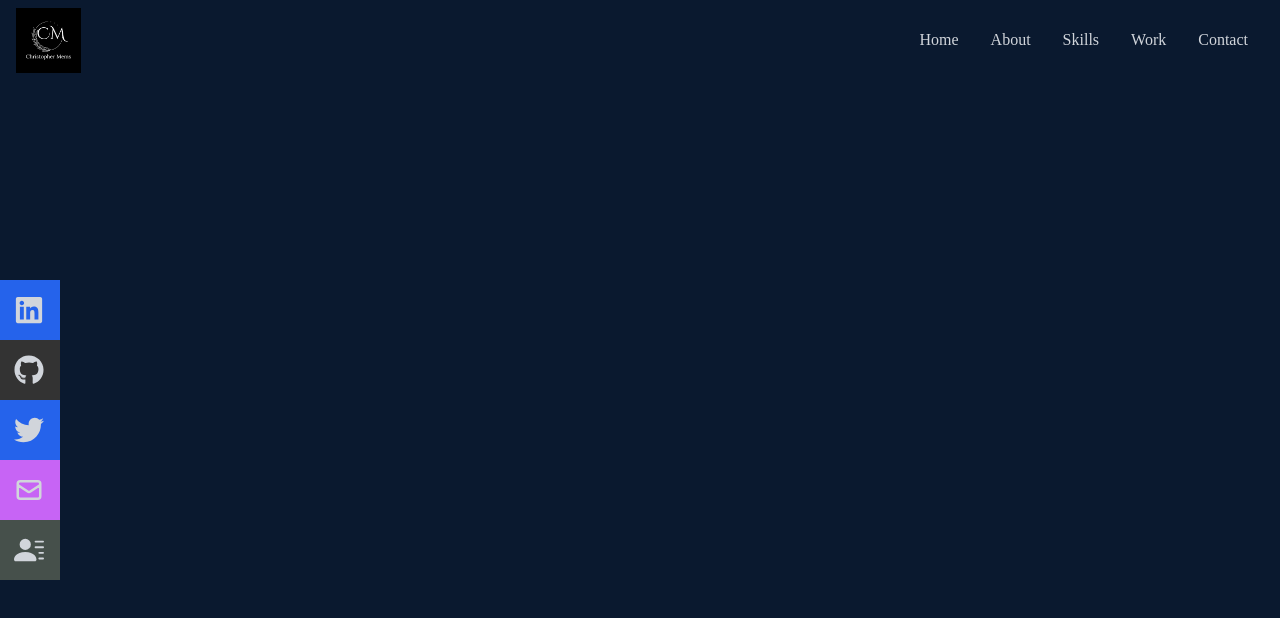
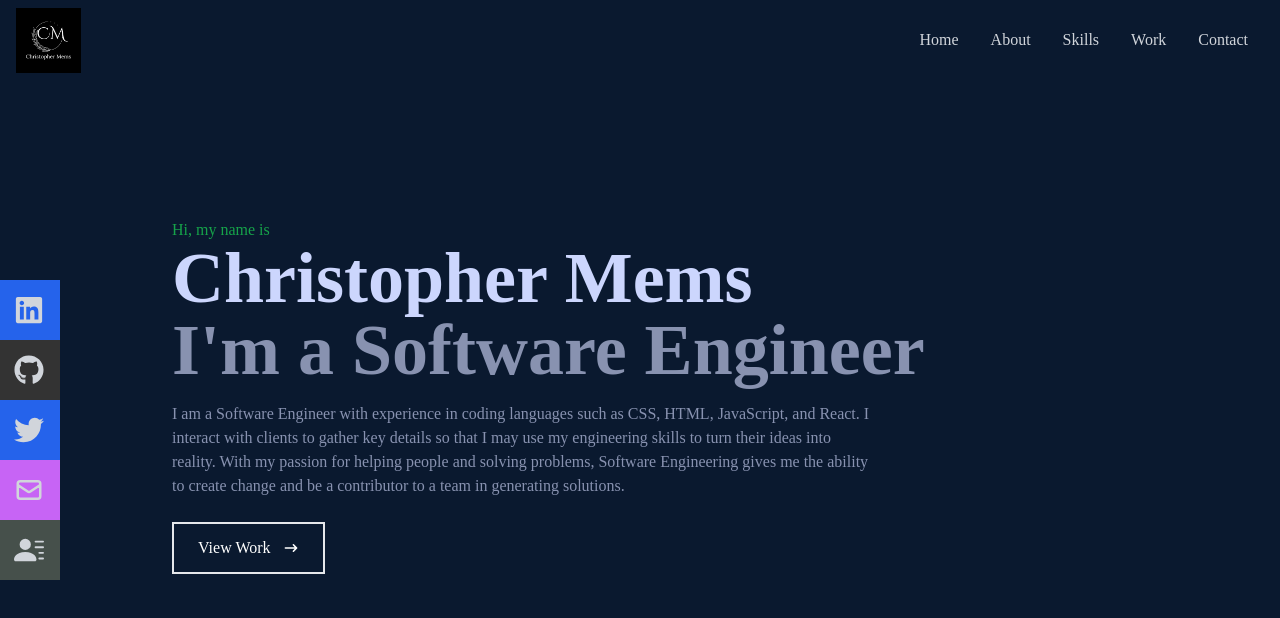
Before and after one commit to cmthecoder/react-portfolio-project, a React (Create React App) app: page / in a window 1280 px wide. Shown: the top 618 px of the page. Built offline with nearby package versions, Linux system fonts and the light colour scheme.

Commit message:
create button for view work

```diff
--- a/src/components/Home.jsx
+++ b/src/components/Home.jsx
@@ -3,8 +3,22 @@
 
 function Home() {
   return (
-    <div className='w-full h-screen bg-[#0a192f]'>
-
+    <div name='home' className='w-full h-screen bg-[#0a192f]'>
+      {/* Container */}
+      <div className='max-w-[1000px] mx-auto px-8 flex flex-col justify-center h-full'>
+        <p className='text-green-600'>Hi, my name is</p>
+        <h1 className='text-4xl sm:text-7xl font-bold text-[#ccd6fd]'>Christopher Mems</h1>
+        <h2 className='text-4xl sm:text-7xl font-bold text-[#8892b0]'>I'm a Software Engineer</h2>
+        <p className='text-[#8892b0] py-4 max-w-[700px]'>I am a Software Engineer with experience in coding languages such as CSS, HTML, JavaScript, and React. I interact with clients to gather key details so that I may use my engineering skills to turn their ideas into reality. With my passion for helping people and solving problems, Software Engineering gives me the ability to create change and be a contributor to a team in generating solutions.</p>
+        <div>
+          <button className='text-white group border-2 px-6 py-3 my-2 flex items-center hover:bg-green-600 hover:border-green-600'>
+            View Work
+            <span className='group-hover:rotate-90 duration-300'>
+              <HiArrowNarrowRight className='ml-3'/>
+            </span>
+          </button>
+        </div>
+      </div>
     </div>
   )
 }
```
